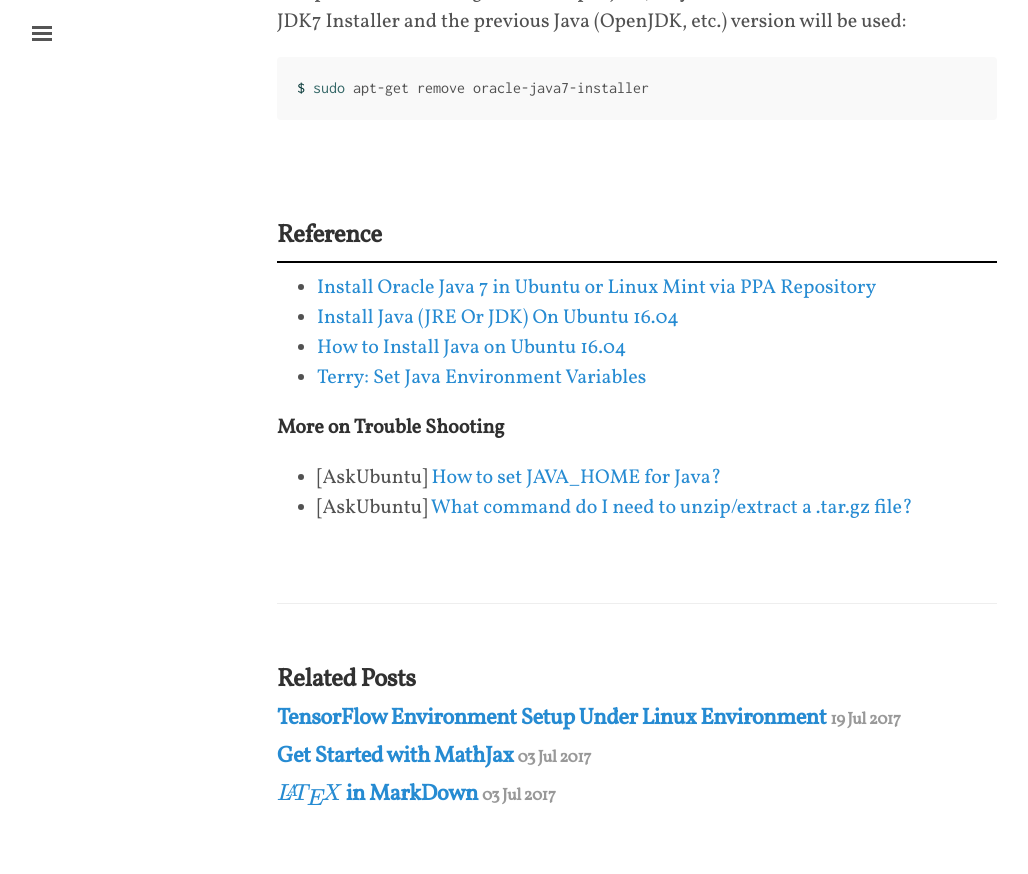
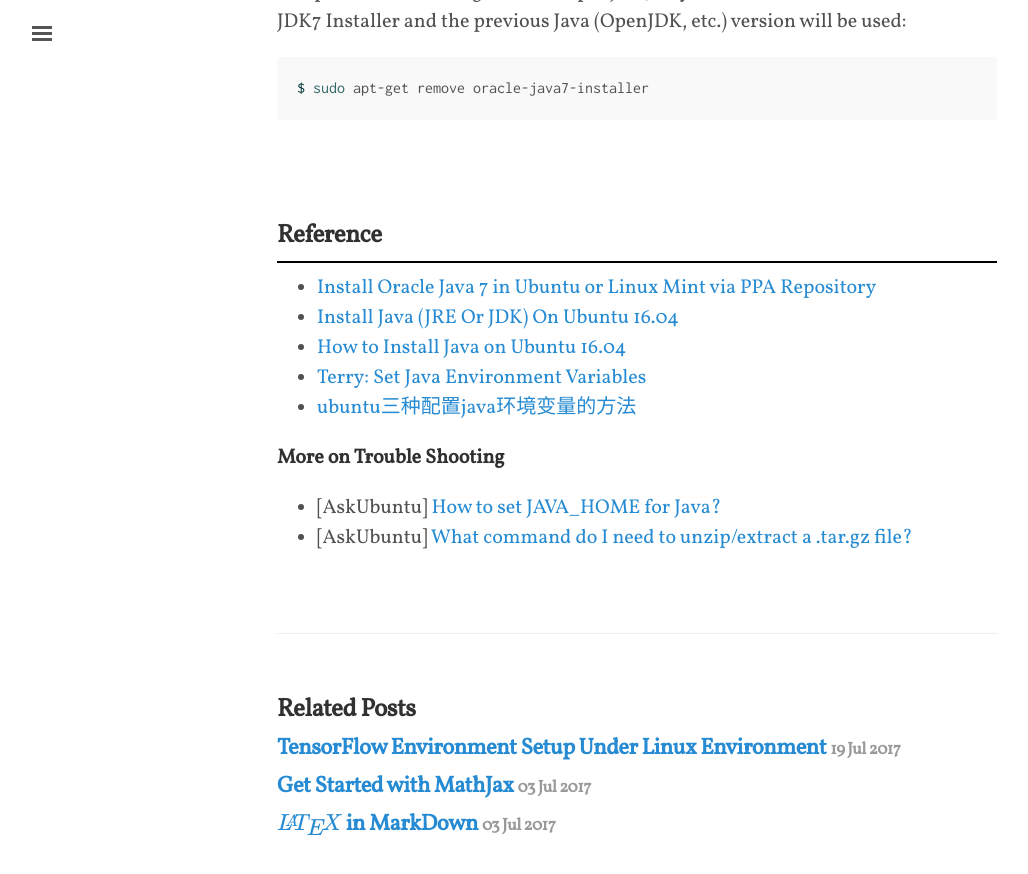
Before and after one commit to shevapato2008/myBlog, a Jekyll site: the page built from _posts/2017-10-11-java-installation.md, in a window 1280 px wide and 900 px high, scrolled down 6001 px. Shown: the top 874 px of the window, without its empty margins (3-1031 px from the left). Built offline with Jekyll 4.4.1, drawn with Linux system fonts in a browser that asks for light colours; some web fonts are replaced; formulas are drawn with MathJax 3; comment, search, counter and statistics services are not loaded.

Commit message:
Updated.

```diff
--- a/_posts/2017-10-11-java-installation.md
+++ b/_posts/2017-10-11-java-installation.md
@@ -157,6 +157,7 @@ $ sudo apt-get remove oracle-java7-installer
 + [Install Java (JRE Or JDK) On Ubuntu 16.04](https://www.atlantic.net/community/howto/install-java-jre-jdk-on-ubuntu-16-04/)
 + [How to Install Java on Ubuntu 16.04](https://www.rosehosting.com/blog/how-to-install-java-on-ubuntu-16-04/)
 + [Terry: Set Java Environment Variables](https://terry.im/wiki/terry/Set%2BJava%2BEnvironment%2BVariables.html)
++ [ubuntu三种配置java环境变量的方法](https://my.oschina.net/dyyweb/blog/634067)
 
 **More on Trouble Shooting**<br>
 + [AskUbuntu] [How to set JAVA_HOME for Java?](https://askubuntu.com/questions/175514/how-to-set-java-home-for-java)
```
